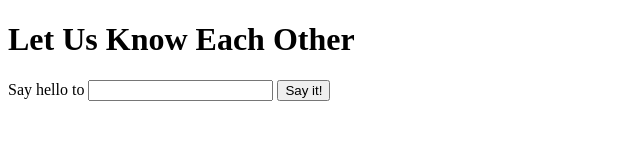
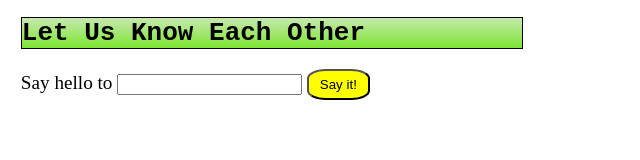
Before and after one commit to kastrahl/first-webpage, a plain HTML site: page index.html in a window 1280 px wide. Shown: the whole page, without its empty margins (0-640 px from the left). Drawn offline with Linux system fonts and the light colour scheme.

Commit message:
adding styles

```diff
--- a/index.html
+++ b/index.html
@@ -4,6 +4,53 @@
     <meta charset="utf-8">
     <script src="script.js"></script>
   </head>
+  	<style>
+
+  body{
+
+    padding-left: 1%;
+
+  }
+
+  h1{
+
+      font-family: monospace;
+
+      width: 40%;
+
+      border: 1px solid black;
+
+      background-image: linear-gradient(#c6e8ae, #7de632);
+
+    }
+
+  button{
+
+    background: yellow;
+
+    border-radius: 30%;
+
+    width: 5%;
+
+    padding: .5%;
+
+  }
+
+  button:hover{
+
+    background: #7de632;
+
+  }
+
+  p{
+
+    font-size: 120%;
+
+  }
+
+
+  </style>
+
 <body>
   <h1 id="title">Let Us Know Each Other</h1>
 
```
